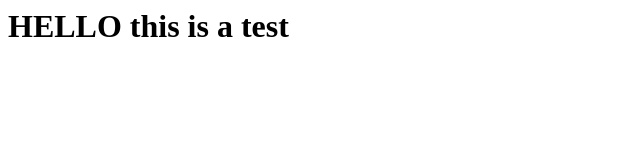
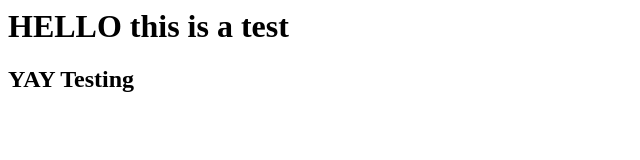
Before and after one commit to stuartg3/SampleProject, a plain HTML site: page Index.htm in a window 1280 px wide. Shown: the whole page, without its empty margins (0-640 px from the left). Drawn offline with Linux system fonts and the light colour scheme.

Commit message:
Updated with Yay

```diff
--- a/Index.htm
+++ b/Index.htm
@@ -1,5 +1,6 @@
 <HTML>
 
 <H1>HELLO this is a test</H1>
+<H2>YAY Testing</H2>
 
 </HTML>
```
